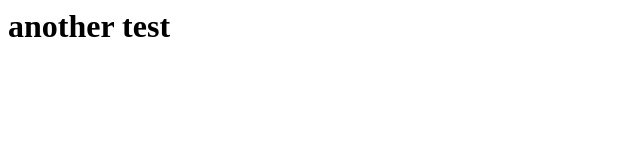
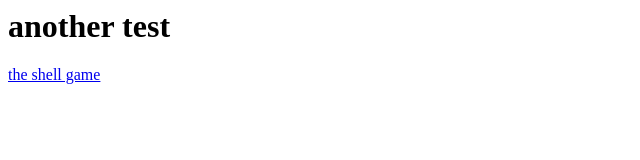
Before and after one commit to clizzin/missionbit, a plain HTML site: page index.html in a window 1280 px wide. Shown: the whole page, without its empty margins (0-640 px from the left). Drawn offline with Linux system fonts and the light colour scheme.

Commit message:
link test

```diff
--- a/index.html
+++ b/index.html
@@ -1 +1,2 @@
 <h1>another test</h1>
+<a href="the-shell-game">the shell game</a>
```
